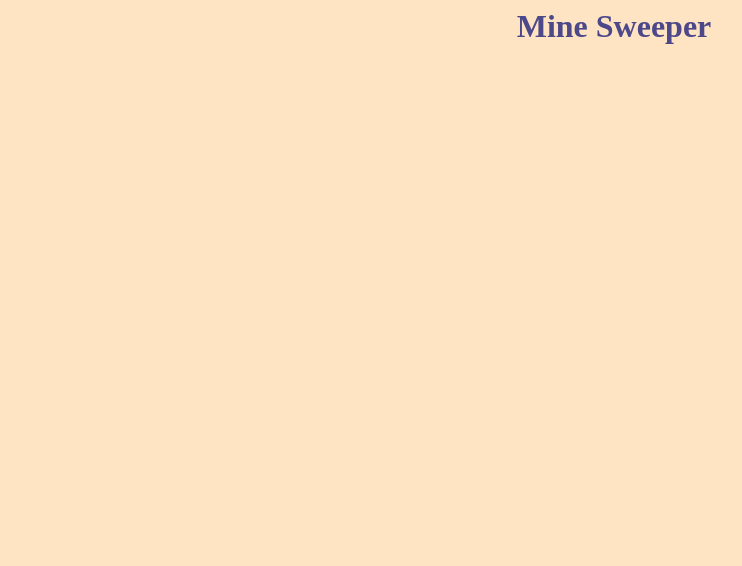
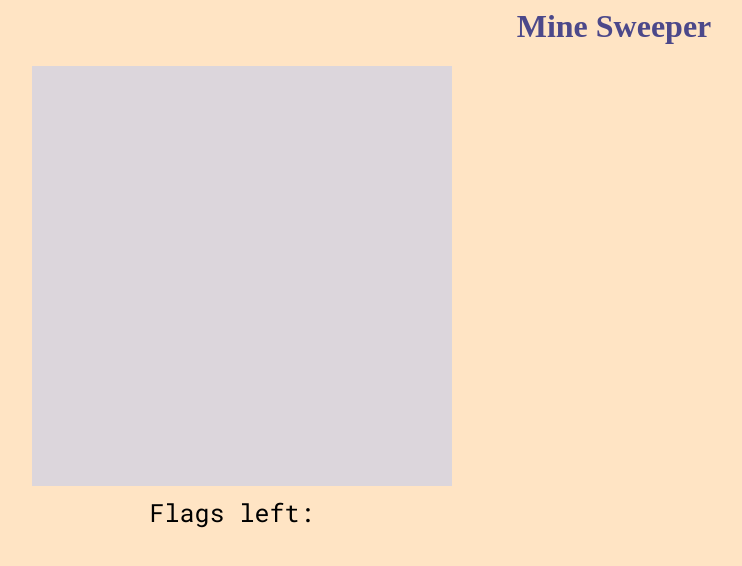
Before and after one commit to 73LINOY/mine-sweeper, a plain HTML site: page index.html in a window 1280 px wide. Shown: the whole page, without its empty margins (26-768 px from the left). Drawn offline with Linux system fonts and the light colour scheme.

Commit message:
add css and buildBoard function

```diff
--- a/css/main.css
+++ b/css/main.css
@@ -6,3 +6,23 @@ body{
 h1{
     color: rgb(76, 72, 138);
 }
+
+.board{
+    width: 500px;
+}
+
+.grid{
+    height: 400px;
+    width: 400px;
+    background-color: #dcd6dc;
+    margin-left: 50px;
+    margin-top: 20px;
+    border: 10px solid #dcd6dc;
+    margin-bottom: 10px;
+}
+
+div{
+    font-size: 25px;
+    text-align: center;
+    font-family: "Roboto Mono", monospace;
+}
--- a/index.html
+++ b/index.html
@@ -3,14 +3,21 @@
     <meta charset="UTF-8">
     <title> Mine Sweeper</title>
     <link rel="stylesheet" href="css/main.css">
+    <script src="app.js"></script>
+    <link href="https://fonts.googleapis.com/css2?family=Roboto+Mono:ital,wght@0,100..700;1,100..700&display=swap" rel="stylesheet">
+
 
 </head>
 <body>
 
     <h1>Mine Sweeper</h1>
-     <table class="board">
-        <tbody></tbody>
-    </table>
+    <div class="board">
+        <div class="grid"></div>
+        <div> Flags left: <span id="flags-left"></span></div>
+        <div id="result"> </div>
+
+
+    </div>
     <script src="js/main.js"></script>
 </body>
 </html>
--- a/js/main.js
+++ b/js/main.js
@@ -1,5 +1,7 @@
 const FLAG = 'FLAG'
 const BOMB = 'BOMB'
+const FLOOR = 'FLOOR'
+
 
 const FLAG_IMG = '<img src="img/flag.jpg">'
 const BOMB_IMG = '<img src="img/bomb.jpg">'
```
